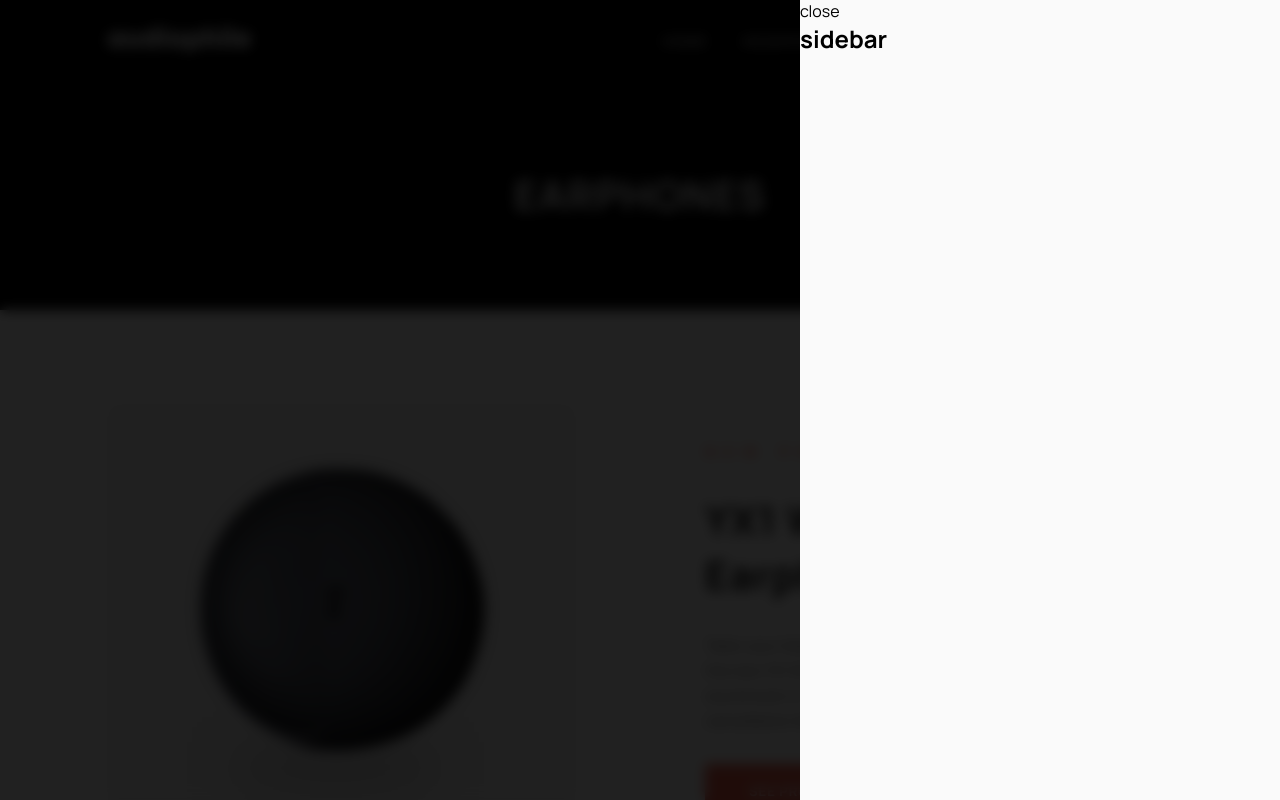
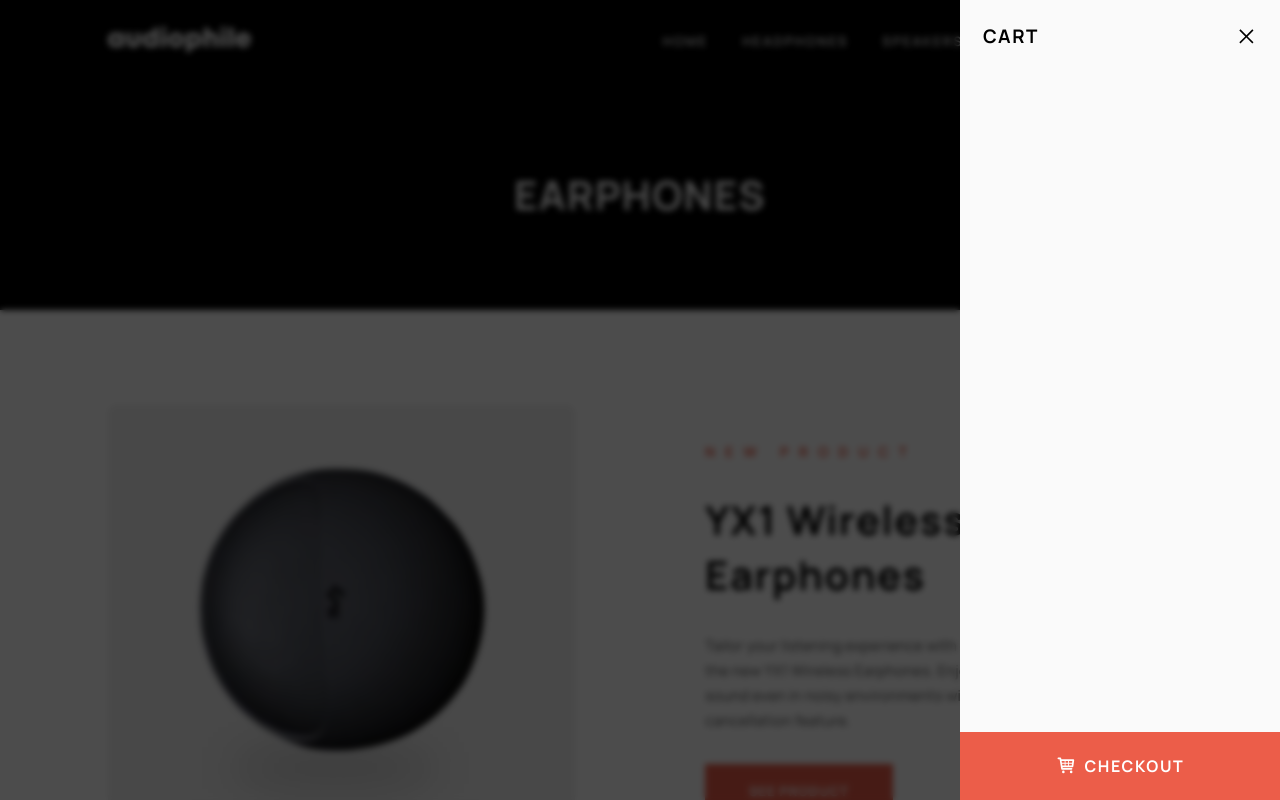
Before and after one commit to Yazdun/next-ts-audiophile, a Next.js app: page /category/earphones in a window 1280 px wide. Both pictures are taken after a click on the button 1148 px from the left and 39 px from the top of the page. Shown: the top 800 px of the page. Built offline with nearby package versions, Linux system fonts and the light colour scheme.

Commit message:
general : made progress

```diff
--- a/components/button/index.tsx
+++ b/components/button/index.tsx
@@ -59,7 +59,12 @@ export const Button: React.FC<IProps> = ({
   }
 
   return (
-    <button className={variants} onClick={onClick} disabled={disabled}>
+    <button
+      className={variants}
+      onClick={onClick}
+      disabled={disabled}
+      style={{ maxWidth: maxwidth ? maxwidth : '100%' }}
+    >
       {children}
       <MdNavigateNext className={css.icon} />
     </button>
--- a/components/button/styles.module.css
+++ b/components/button/styles.module.css
@@ -5,6 +5,7 @@
   font-weight: bold;
   padding: 1rem 2rem;
   transition: 0.3s background, 0.3s border, 0.3s opacity;
+  width: 100%;
 }
 
 .primary:focus-visible {
--- a/components/cart/index.tsx
+++ b/components/cart/index.tsx
@@ -12,6 +12,7 @@ import { AiOutlineShoppingCart } from 'react-icons/ai'
 import css from './styles.module.css'
 import { Count } from '@components/index'
 import { Sidebar } from '@components/index'
+import { AnimatePresence } from 'framer-motion'
 
 export const Cart: React.FC = () => {
   const { cart } = useCart()
@@ -25,7 +26,9 @@ export const Cart: React.FC = () => {
         <AiOutlineShoppingCart />
         <Count />
       </button>
-      {open && <Sidebar fn={closeSidbar} />}
+      <AnimatePresence exitBeforeEnter initial={false}>
+        {open && <Sidebar fn={closeSidbar} />}
+      </AnimatePresence>
     </>
   )
 }
--- a/components/quantity/index.tsx
+++ b/components/quantity/index.tsx
@@ -29,7 +29,7 @@ export const Quantity: React.FC<IProps> = ({ maxwidth = 'auto', product }) => {
       <button
         className={css.cta}
         onClick={() => decrease(product.id)}
-        disabled={itemExists?.quantity === 0}
+        disabled={count === 0}
       >
         -
       </button>
@@ -41,7 +41,7 @@ export const Quantity: React.FC<IProps> = ({ maxwidth = 'auto', product }) => {
       <button
         className={css.cta}
         onClick={() => increase(product.id)}
-        disabled={itemExists?.quantity >= 3}
+        disabled={count >= 3}
       >
         +
       </button>
--- a/components/showcase/index.tsx
+++ b/components/showcase/index.tsx
@@ -32,10 +32,11 @@ export const Showcase: React.FC<IProps> = ({ product }) => {
         <h1 className={css.title}>{name}</h1>
         <p className={css.desc}>{description}</p>
         <div className={css.cta}>
-          <Quantity maxwidth={163} product={product} />
+          <Quantity maxwidth={170} product={product} />
           <Button
             onClick={() => increase(id)}
             disabled={itemExists?.quantity >= 3 && true}
+            maxwidth={170}
           >
             add to cart
           </Button>
--- /dev/null
+++ b/components/sidebar/framer.ts
@@ -0,0 +1,13 @@
+export const framer_background = {
+  initial: { opacity: 0 },
+  animate: { opacity: 1 },
+  exit: { opacity: 0, transition: { delay: 0.2 } },
+  transition: { duration: 0.3 },
+}
+
+export const framer_sidebar = {
+  initial: { x: '100%' },
+  animate: { x: 0 },
+  exit: { x: '100%' },
+  transition: { duration: 0.3 },
+}
--- a/components/sidebar/index.tsx
+++ b/components/sidebar/index.tsx
@@ -1,17 +1,41 @@
-import React from 'react'
+import React, { useRef } from 'react'
 import css from './styles.module.css'
+import { motion } from 'framer-motion'
+import { framer_background, framer_sidebar } from './framer'
+import { useOnClickOutside } from 'usehooks-ts'
+import { VscChromeClose } from 'react-icons/vsc'
+import { Button } from '@components/index'
+import { TiShoppingCart } from 'react-icons/ti'
+import Link from 'next/link'
 
 interface IProps {
   fn: any
 }
 
 export const Sidebar: React.FC<IProps> = ({ fn }) => {
+  const ref = useRef(null)
+  useOnClickOutside(ref, fn)
+
   return (
-    <div className={css.container}>
-      <div className={css.sidebar}>
-        <button onClick={fn}>close</button>
-        <h1>sidebar</h1>
-      </div>
-    </div>
+    <>
+      <motion.div
+        className={css.background}
+        {...framer_background}
+      ></motion.div>
+      <motion.div className={css.sidebar} {...framer_sidebar} ref={ref}>
+        <div className={css.header}>
+          <h3>cart</h3>
+          <button onClick={fn} className={css.close}>
+            <VscChromeClose />
+          </button>
+        </div>
+        <Link href="/checkout">
+          <a className={css.link}>
+            <TiShoppingCart />
+            checkout
+          </a>
+        </Link>
+      </motion.div>
+    </>
   )
 }
--- a/components/sidebar/styles.module.css
+++ b/components/sidebar/styles.module.css
@@ -1,19 +1,56 @@
-.container {
+.background {
   position: fixed;
   top: 0;
   bottom: 0;
   left: 0;
   right: 0;
-  background-color: rgba(0, 0, 0, 0.87);
-  backdrop-filter: blur(0.4rem);
-  display: flex;
-  justify-content: flex-end;
+  background-color: rgba(0, 0, 0, 0.7);
+  backdrop-filter: blur(0.2rem);
 }
 
 .sidebar {
+  position: fixed;
+  right: 0;
+  bottom: 0;
   width: 100%;
-  max-width: 30rem;
+  max-width: 20rem;
   background-color: var(--clr-light-2);
   color: black;
   height: 100%;
+  display: flex;
+  flex-direction: column;
+  justify-content: space-between;
 }
+
+.header {
+  display: flex;
+  justify-content: space-between;
+  align-items: center;
+  padding: var(--p1);
+}
+
+.header h3 {
+  text-transform: uppercase;
+  letter-spacing: 0.1rem;
+}
+
+.close {
+  font-size: 1.3rem;
+  display: flex;
+}
+
+.link {
+  background-color: var(--clr-primary-1);
+  display: flex;
+  justify-content: center;
+  gap: 0.5rem;
+  padding: var(--p1);
+  text-transform: uppercase;
+  font-weight: bold;
+  color: white;
+  letter-spacing: 0.1rem;
+}
+
+.link svg {
+  font-size: 1.3rem;
+}
--- a/context/index.tsx
+++ b/context/index.tsx
@@ -2,7 +2,6 @@ import { ICartItem } from '@models/cart'
 import { createContext, useContext, useEffect, useState } from 'react'
 import { useLocalStorage } from 'usehooks-ts'
 import { products } from '@data/index'
-import { useRouter } from 'next/router'
 
 interface IProps {
   children: React.ReactNode
@@ -12,13 +11,19 @@ const CartContext = createContext<any>(null)
 
 export const CartProvider: React.FC<IProps> = ({ children }) => {
   const [cart, setCart] = useLocalStorage<ICartItem[] | null>('cart', null)
-  const router = useRouter()
 
   const updateCart = (id: number, isDecrease?: boolean) => {
     const isExist = cart?.find((item: ICartItem) => item.id === id)
     if (!isExist) {
       return false
     }
+
+    if (isExist.quantity === 1 && isDecrease) {
+      return cart?.filter(obj => {
+        return obj.id !== id
+      })
+    }
+
     return cart?.map(obj => {
       if (obj.id === id) {
         return {
@@ -32,12 +37,8 @@ export const CartProvider: React.FC<IProps> = ({ children }) => {
 
   const decrease = (id: number) => {
     const newCart = updateCart(id, true)
-
     if (newCart) {
       setCart(newCart)
-    } else {
-      const product = { quantity: 1, id: id }
-      setCart(prev => (prev ? [...prev, product] : [product]))
     }
   }
 
```
